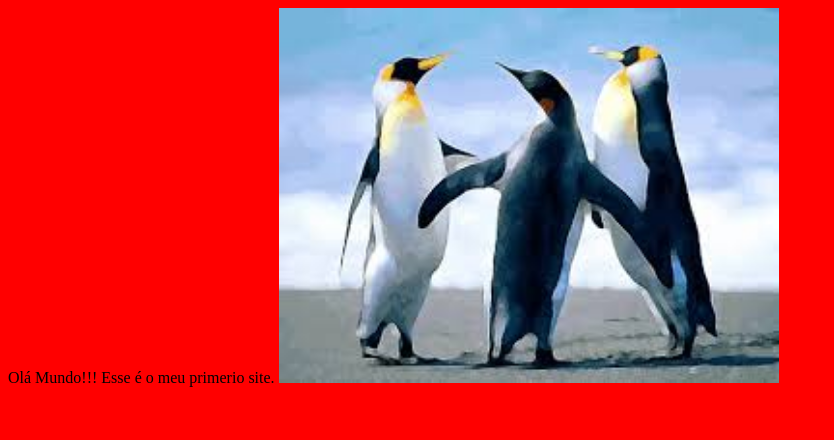
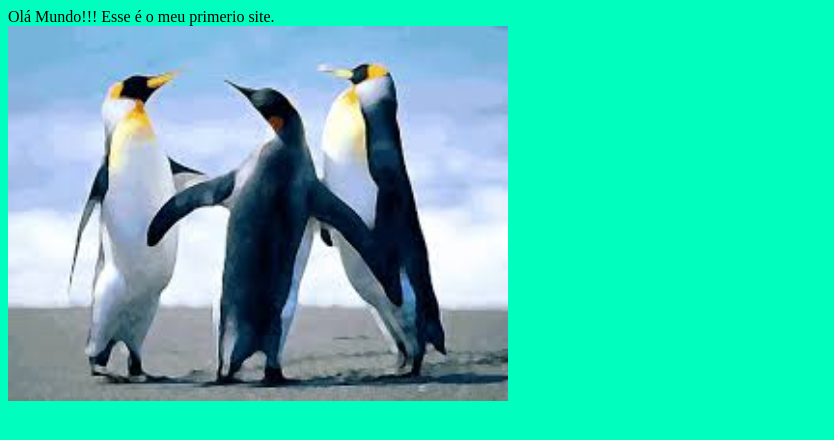
Before and after one commit to SamuelVR18/ProjetoWeb1, a plain HTML site: page index.html in a window 1280 px wide. Shown: the whole page, without its empty margins (0-834 px from the left). Drawn offline with Linux system fonts and the light colour scheme.

Commit message:
sugunda versão

```diff
--- a/index.html
+++ b/index.html
@@ -7,7 +7,7 @@
     <link rel="stylesheet" href="style.css">
 </head>
 <body>
-    Olá Mundo!!! Esse é o meu primerio site.
+    Olá Mundo!!! Esse é o meu primerio site.<br>
     <img src="Piguin.jfif" alt="" width="500px">
 </body>
 </html>
--- a/style.css
+++ b/style.css
@@ -1,3 +1,3 @@
 body{
-background-color: rgb(255, 0, 0);
+background-color: rgb(0, 255, 191);
 }
```
